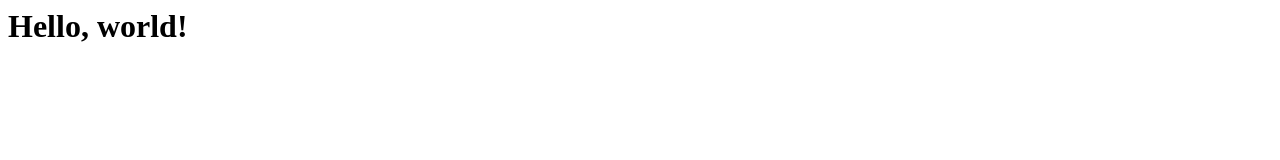
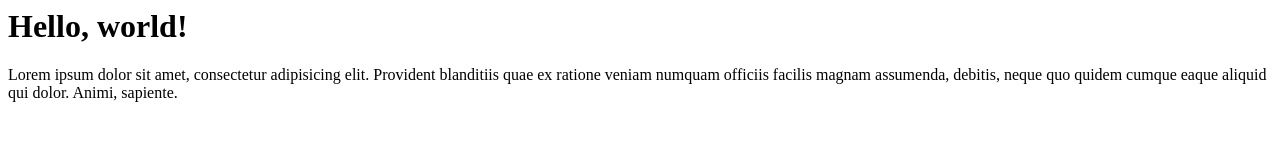
Before and after one commit to jayanthibs/project, a plain HTML site: page index.html in a window 1280 px wide. Drawn offline with Linux system fonts and the light colour scheme.

Commit message:
added p tag with text

```diff
--- a/index.html
+++ b/index.html
@@ -4,5 +4,6 @@
   </head>
   <body>
     <h1>Hello, world!</h1>
+    <p> Lorem ipsum dolor sit amet, consectetur adipisicing elit. Provident blanditiis quae ex ratione veniam numquam officiis facilis magnam assumenda, debitis, neque quo quidem cumque eaque aliquid qui dolor. Animi, sapiente.</p>
   </body>
 </html>
```
